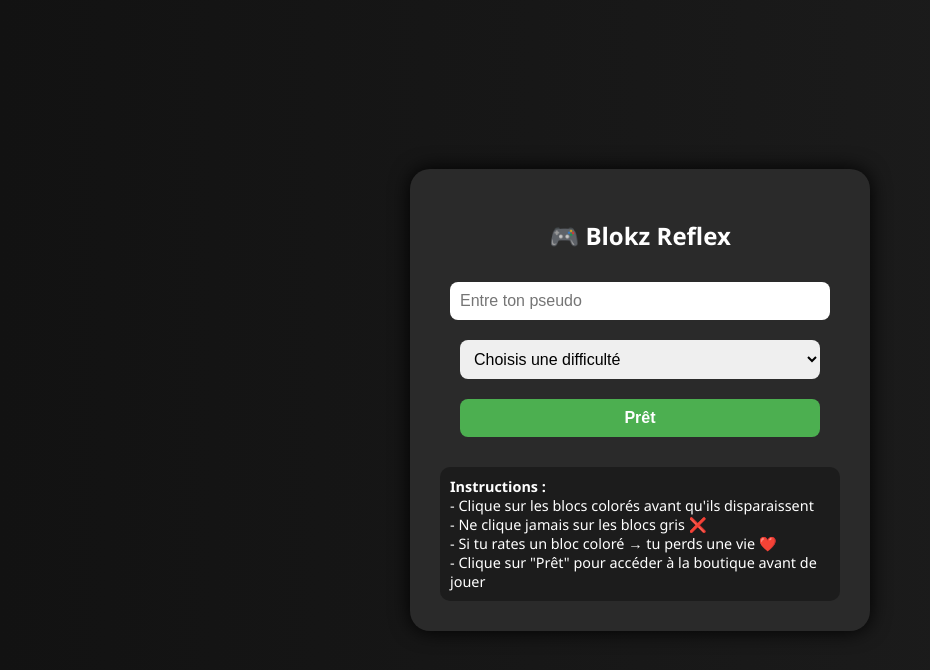
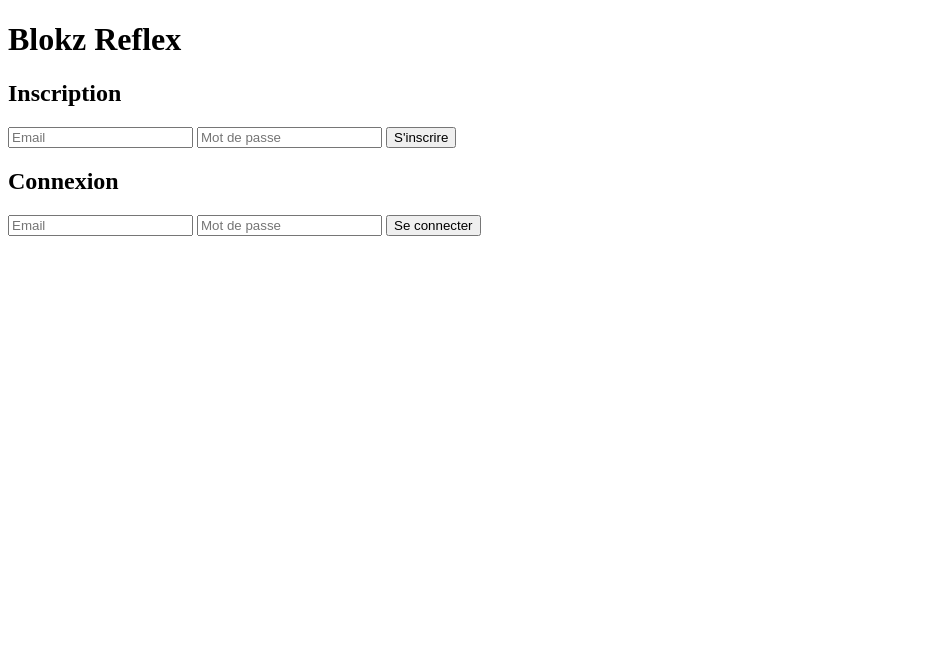
Before and after one commit to erico908/blokz-reflex.com, a website: page public/index.html in a window 1280 px wide. Shown: the whole page, without its empty margins (0-930 px from the left). Drawn offline with Linux system fonts and the light colour scheme.

Commit message:
Update index.html
Signed-off-by: DevI <adambeldi1703@gmail.com>

```diff
--- a/public/index.html
+++ b/public/index.html
@@ -2,107 +2,105 @@
 <html lang="fr">
 <head>
   <meta charset="UTF-8" />
-  <meta name="viewport" content="width=device-width, initial-scale=1.0"/>
-  <title>Blokz Reflex - Menu</title>
-  <style>
-    body {
-      margin: 0;
-      padding: 0;
-      background: linear-gradient(to right, #121212, #1e1e1e);
-      font-family: 'Segoe UI', sans-serif;
-      color: white;
-      display: flex;
-      justify-content: center;
-      align-items: center;
-      height: 100vh;
-    }
-
-    .menu {
-      background: #2a2a2a;
-      padding: 30px;
-      border-radius: 20px;
-      box-shadow: 0 0 20px #000;
-      text-align: center;
-      width: 90%;
-      max-width: 400px;
-    }
-
-    input, select, button {
-      width: 90%;
-      padding: 10px;
-      margin: 10px 0;
-      border: none;
-      border-radius: 8px;
-      font-size: 1rem;
-    }
-
-    button {
-      background: #4CAF50;
-      color: white;
-      cursor: pointer;
-      font-weight: bold;
-    }
-
-    button:hover {
-      background: #45a049;
-    }
-
-    .instructions {
-      text-align: left;
-      font-size: 0.9rem;
-      margin-top: 20px;
-      background: #1c1c1c;
-      padding: 10px;
-      border-radius: 10px;
-    }
-
-    .hidden {
-      display: none;
-    }
-  </style>
+  <meta name="viewport" content="width=device-width, initial-scale=1" />
+  <title>Blokz Reflex - Connexion</title>
 </head>
 <body>
-  <div class="menu">
-    <h2>🎮 Blokz Reflex</h2>
+  <h1>Blokz Reflex</h1>
 
-    <input type="text" id="username" placeholder="Entre ton pseudo" />
-    <select id="difficulty">
-      <option value="">Choisis une difficulté</option>
-      <option value="easy">Facile</option>
-      <option value="medium">Moyen</option>
-      <option value="hard">Impossible</option>
-    </select>
-    <button onclick="startGame()">Prêt</button>
+  <div id="auth">
 
-    <div class="instructions">
-      <strong>Instructions :</strong><br/>
-      - Clique sur les blocs colorés avant qu'ils disparaissent<br/>
-      - Ne clique jamais sur les blocs gris ❌<br/>
-      - Si tu rates un bloc coloré → tu perds une vie ❤️<br/>
-      - Clique sur "Prêt" pour accéder à la boutique avant de jouer<br/>
-    </div>
+    <h2>Inscription</h2>
+    <form id="signup-form">
+      <input type="email" id="signup-email" placeholder="Email" required />
+      <input type="password" id="signup-password" placeholder="Mot de passe" required />
+      <button type="submit">S'inscrire</button>
+    </form>
+
+    <h2>Connexion</h2>
+    <form id="login-form">
+      <input type="email" id="login-email" placeholder="Email" required />
+      <input type="password" id="login-password" placeholder="Mot de passe" required />
+      <button type="submit">Se connecter</button>
+    </form>
+
+  </div>
+
+  <div id="welcome" style="display:none;">
+    <h2>Bienvenue <span id="user-email"></span></h2>
+    <button id="play-btn">Jouer à Blokz Reflex</button>
+    <button id="logout-btn">Se déconnecter</button>
   </div>
 
   <script>
-    async function startGame() {
-      const username = document.getElementById("username").value.trim();
-      const difficulty = document.getElementById("difficulty").value;
+    const apiUrl = 'http://localhost:3000'; // Change si hébergé ailleurs
 
-      if (!username || !difficulty) {
-        alert("Remplis ton pseudo et la difficulté !");
-        return;
+    const signupForm = document.getElementById('signup-form');
+    const loginForm = document.getElementById('login-form');
+    const authDiv = document.getElementById('auth');
+    const welcomeDiv = document.getElementById('welcome');
+    const userEmailSpan = document.getElementById('user-email');
+    const logoutBtn = document.getElementById('logout-btn');
+    const playBtn = document.getElementById('play-btn');
+
+    signupForm.addEventListener('submit', async e => {
+      e.preventDefault();
+      const email = document.getElementById('signup-email').value;
+      const password = document.getElementById('signup-password').value;
+      const res = await fetch(apiUrl + '/signup', {
+        method: 'POST',
+        headers: {'Content-Type': 'application/json'},
+        body: JSON.stringify({ email, password })
+      });
+      const data = await res.json();
+      alert(data.message);
+    });
+
+    loginForm.addEventListener('submit', async e => {
+      e.preventDefault();
+      const email = document.getElementById('login-email').value;
+      const password = document.getElementById('login-password').value;
+      const res = await fetch(apiUrl + '/login', {
+        method: 'POST',
+        headers: {'Content-Type': 'application/json'},
+        body: JSON.stringify({ email, password })
+      });
+      const data = await res.json();
+      if(data.token) {
+        localStorage.setItem('token', data.token);
+        localStorage.setItem('email', email);
+        showWelcome(email);
+      } else {
+        alert(data.message || 'Erreur de connexion');
       }
+    });
 
-      // Login ou création
-      await fetch('/api/login', {
-        method: 'POST',
-        headers: { 'Content-Type': 'application/json' },
-        body: JSON.stringify({ username })
-      });
+    logoutBtn.addEventListener('click', () => {
+      localStorage.removeItem('token');
+      localStorage.removeItem('email');
+      authDiv.style.display = 'block';
+      welcomeDiv.style.display = 'none';
+    });
 
-      // Redirection avec paramètres GET
-      window.location.href = `/game.html?username=${encodeURIComponent(username)}&difficulty=${difficulty}`;
+    playBtn.addEventListener('click', () => {
+      alert("Ici, tu lanceras le jeu Blokz Reflex !");
+      // Tu peux rediriger vers une autre page ou afficher le jeu ici
+    });
+
+    function showWelcome(email) {
+      userEmailSpan.textContent = email;
+      authDiv.style.display = 'none';
+      welcomeDiv.style.display = 'block';
     }
+
+    // Au chargement, vérifier si déjà connecté
+    window.onload = () => {
+      const token = localStorage.getItem('token');
+      const email = localStorage.getItem('email');
+      if(token && email) {
+        showWelcome(email);
+      }
+    };
   </script>
 </body>
 </html>
```
